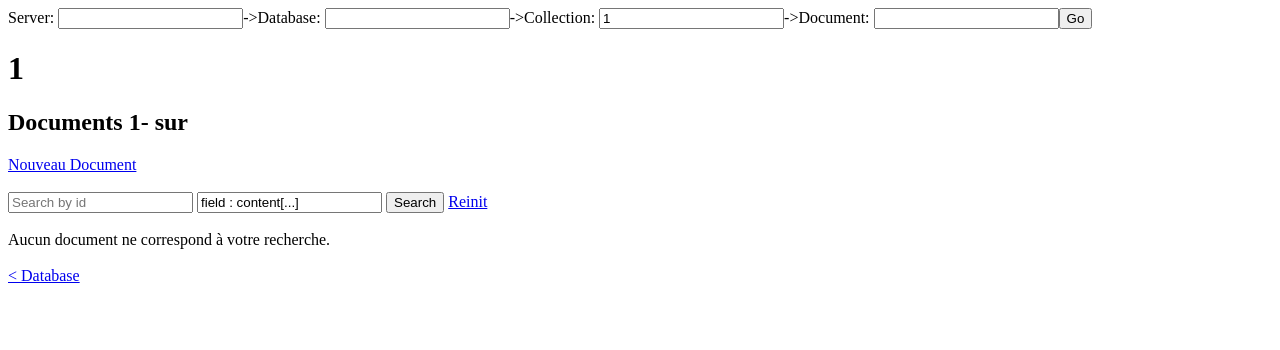
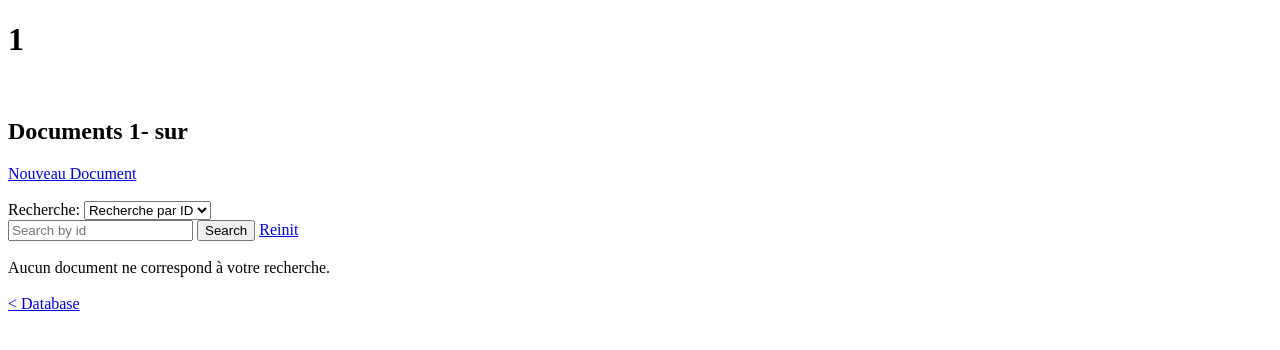
Before and after one commit to 24eme/MongoPassion, a PHP site: page /view/getCollection_search.php?coll=1 in a window 1280 px wide. Shown: the top 350 px of the page. Run offline with PHP 8.4, Linux system fonts and the light colour scheme; the template is opened without the code that fills it, so the values that code supplies are empty.

Commit message:
Fusion des champs de rechercher dans getCollection et dans getCollection_search

```diff
--- a/view/getCollection_search.php
+++ b/view/getCollection_search.php
@@ -16,27 +16,42 @@
 	?>
 	<meta charset="UTF-8">
 	<script src="public/js/db.js"></script>
+	<script src="https://ajax.googleapis.com/ajax/libs/jquery/3.5.1/jquery.min.js"></script>
+
+	<script type="text/javascript">
+
+$(document).ready(function(){
+	// alert('bonjour');
+   $('#recherche_gss').hide();
+
+  $('#Rs').on('change', function(e){
+
+  	// $('#recherche_g').show();
+   //  $('#recherche_id').hide();
+   if (this.value=='Rkeys'){
+   	$('#recherche_gss').show();
+     $('#recherche_ids').hide();
+
+   }
+   else {
+   	if (this.value=='Rids'){
+   	 $('#recherche_gss').hide();
+     $('#recherche_ids').show();
+
+     }
+   }
+
+  });
+
+});
+
+</script>
+
 </head>
 
 <body>
 
 <?php
-
-echo '<span>';
-echo '<form method="post" action="index.php?action=thread">';
-echo '<input type="hidden" name="action_thread" value="'.$_GET['action'].'"></input>';
-if(isset($_GET['serve'])){echo '<label>Server: </label><input type="search" name="serve_thread" id="serve_thread" value="'.$_GET['serve'].'"/>';}
-else{echo '<label>Server: </label><input type="search" name="serve_thread" id="serve_thread"/>';}
-if(isset($_GET['db'])){echo '-><label>Database: </label><input type="search" name="db_thread" id="db_thread" value="'.$_GET['db'].'"/>';}
-else{echo '-><label>Database: </label><input type="search" name="db_thread" id="db_thread"/>';}
-if(isset($_GET['coll'])){echo '-><label>Collection: </label><input type="search" name="coll_thread" id="coll_thread" value="'.$_GET['coll'].'"/>';}
-else{echo '-><label>Collection: </label><input type="search" name="coll_thread" id="coll_thread"/>';}
-if(isset($_GET['doc'])){echo '-><label>Document: </label><input type="search" name="doc_thread" id="doc_thread" value="'.$_GET['doc'].'"/>';}
-else{echo '-><label>Document: </label><input type="search" name="doc_thread" id="doc_thread"/>';}
-echo '<input type="submit" name="go" id="go" value="Go"/>';
-echo '</form>';
-echo '</span>';
-
 if(isset($recherche_id) and isset($recherche_g)){
 	echo "<h1 class='title'>Résultat de la recherche pour ";
 	if($recherche_id=="" and $recherche_g=="field = content[...]"){echo "\"Aucun critère\"";}
@@ -48,6 +63,7 @@ if(isset($recherche_id) and isset($recherche_g)){
 else{
 	echo "<h1 class='title'>".$_GET['coll']."</h1>";
 }
+echo '<br>';
 echo '<h2 class="subtitle">Documents '.(1+(($page-1)*$bypage)).'-';
 if(($page*$bypage)<$nbDocs){echo $page*$bypage;}
 else{echo $nbDocs;}
@@ -64,9 +80,17 @@ echo ' sur '.$nbDocs.'</h2>';
 
 <div class="recherche">
 	<br>
+	<label for="pet-select">Recherche:</label>
+
+		<select name="pets" id="Rs">
+
+		    <option id="Rids"  value="Rids">Recherche par ID</option>
+		    <option id="Rkeys" value="Rkeys">Par clé : valeur</option>
+		</select>
 	<?php echo '<form method="post" action="index.php?action=getCollection_search&serve='.$_GET['serve'].'&db='.$_GET['db'].'&coll='.$_GET['coll'].'">'; ?>
-		<input type="search" name="recherche_id" id="recherche_id" placeholder="Search by id"/>
-		<input type="search" name="recherche_g" id="recherche_g" value="field : content[...]"/>
+		<input type="search" name="recherche_id" id="recherche_ids" placeholder="Search by id"/>
+		<!-- <input type="search" name="recherche_g"  id="recherche_gss" placeholder="Search by id"/> -->
+		<input type="search" name="recherche_g" id="recherche_gss" value="field : content[...]"/>
 		<input type="submit" name="search" id="search" value="Search"/>
 		<?php echo '<a href="index.php?action=getCollection&serve='.$_GET['serve'].'&db='.$_GET['db'].'&coll='.$_GET['coll'].'">Reinit</a>'; ?>
 	</form>
```
Also changed, not shown: view/getCollection.php (+41 -1 lines).
